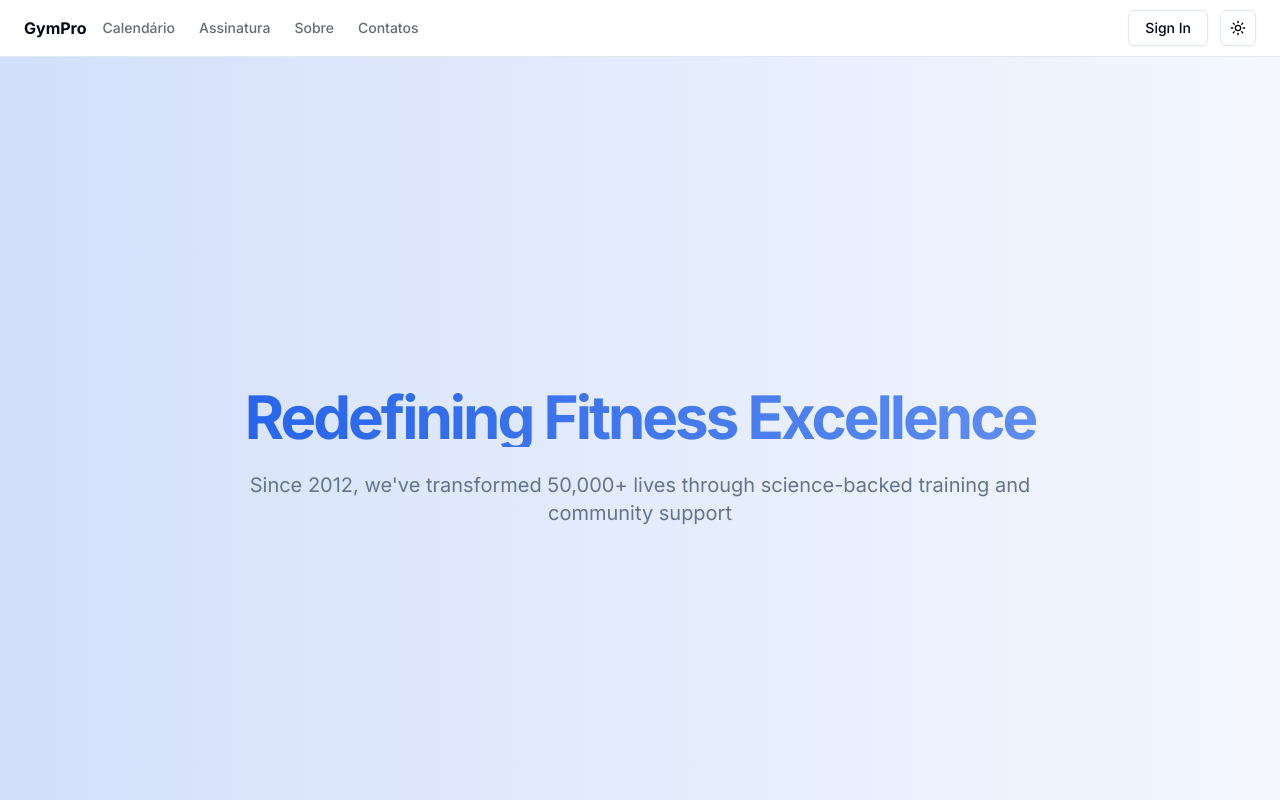
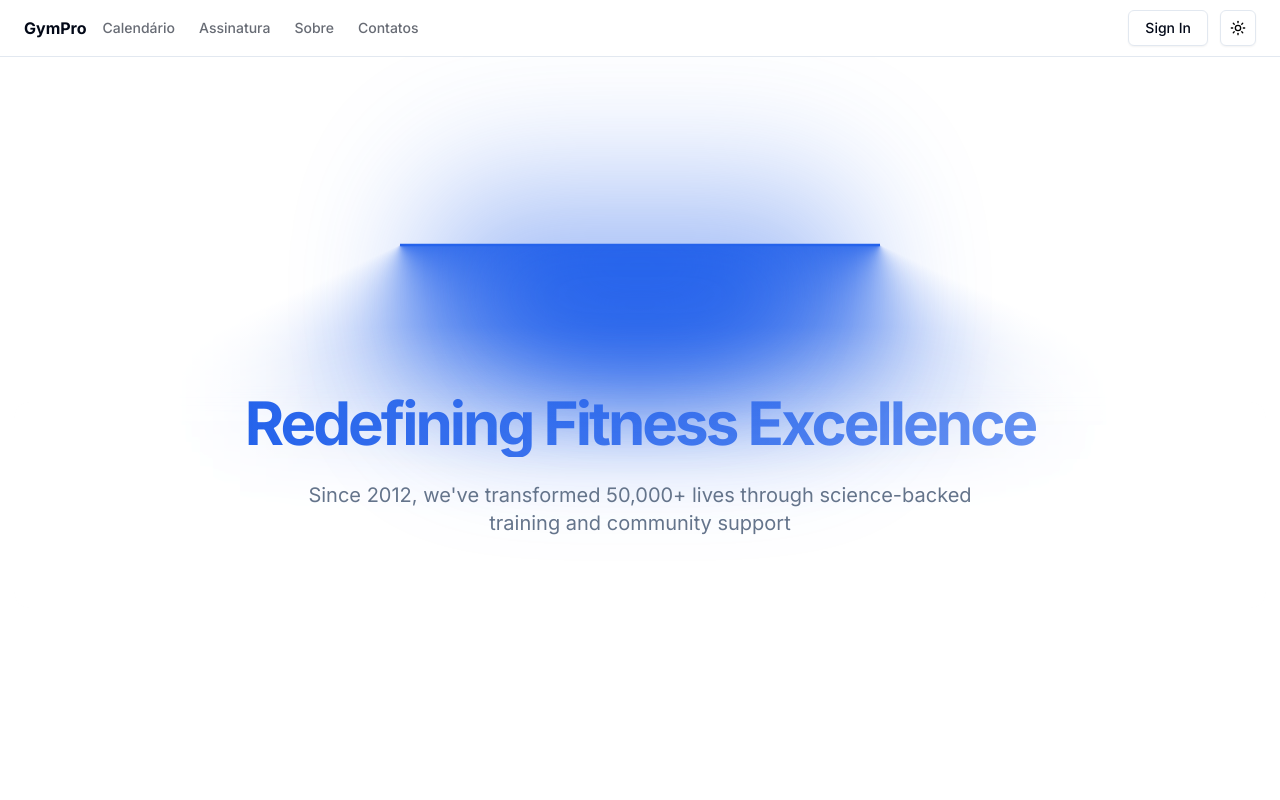
Before and after one commit to Lurkerpyke/gym-management, a Next.js app: page /about in a window 1280 px wide. Shown: the top 800 px of the page. Built offline with nearby package versions, Linux system fonts and the light colour scheme; no server answers.

Commit message:
0.5 lamp effect

```diff
--- a/package.json
+++ b/package.json
@@ -40,6 +40,7 @@
     "leaflet": "^1.9.4",
     "lucide-react": "^0.474.0",
     "luxon": "^3.4.0",
+    "motion": "^12.5.0",
     "next": "15.1.6",
     "next-auth": "^4.24.11",
     "next-themes": "^0.4.6",
@@ -51,7 +52,7 @@
     "react-hook-form": "^7.54.2",
     "react-leaflet": "^5.0.0",
     "sonner": "^2.0.1",
-    "tailwind-merge": "^3.0.1",
+    "tailwind-merge": "^3.0.2",
     "tailwindcss-animate": "^1.0.7",
     "uploadthing": "^7.5.2",
     "vaul": "^1.1.2",
--- /dev/null
+++ b/src/app/about/components/HeroAbout.tsx
@@ -0,0 +1,32 @@
+'use client'
+import { motion } from "framer-motion";
+import { LampContainer } from "@/components/ui/lamp";
+
+const HeroAbout = () => {
+    return (
+        <section className="relative w-full h-screen">
+            <LampContainer className="h-full">
+                <motion.div
+                    initial={{ opacity: 0.5, y: 100 }}
+                    whileInView={{ opacity: 1, y: 0 }}
+                    transition={{
+                        delay: 0.3,
+                        duration: 0.8,
+                        ease: "easeInOut",
+                    }}
+                    className="flex flex-col justify-between items-center w-full px-4"
+                >
+                    <div className="text-4xl md:text-5xl lg:text-6xl font-bold tracking-tighter bg-clip-text text-transparent bg-gradient-to-r from-primary to-primary/70 mb-4 md:mb-6 text-center
+               pb-1 leading-[1.2] px-2 bg-[length:100%_150%] bg-center">
+                        Redefining Fitness Excellence
+                    </div>
+                    <div className="text-base md:text-lg lg:text-xl text-muted-foreground max-w-2xl mx-auto text-center leading-snug">
+                        Since 2012, we've transformed 50,000+ lives through science-backed training and community support
+                    </div>
+                </motion.div>
+            </LampContainer>
+        </section>
+    )
+}
+
+export default HeroAbout
--- a/src/app/about/page.tsx
+++ b/src/app/about/page.tsx
@@ -2,6 +2,9 @@ import { Card, CardHeader, CardContent } from "@/components/ui/card";
 import { Button } from "@/components/ui/button";
 import { Dumbbell, Trophy, Clock, Users, HeartPulse, CalendarCheck } from "lucide-react";
 import Image from "next/image";
+import { LampContainer } from "@/components/ui/lamp";
+import { motion } from "motion/react";
+import HeroAbout from "./components/HeroAbout";
 
 export default function AboutPage() {
     const features = [
@@ -45,18 +48,8 @@ export default function AboutPage() {
 
     return (
         <div className="space-y-20 pb-20 flex flex-col items-center">
-            {/* Hero Section */}
-            <section className="relative h-[100vh] flex items-center justify-center w-full">
-                <div className="absolute inset-0 bg-gradient-to-r from-primary/20 to-primary/5 dark:from-primary/10 dark:to-primary/5" />
-                <div className="relative z-10 text-center space-y-6 px-4 max-w-4xl">
-                    <h1 className="text-4xl md:text-6xl font-bold tracking-tighter bg-clip-text text-transparent bg-gradient-to-r from-primary to-primary/70">
-                        Redefining Fitness Excellence
-                    </h1>
-                    <p className="text-xl text-muted-foreground">
-                        Since 2012, we've transformed 50,000+ lives through science-backed training and community support
-                    </p>
-                </div>
-            </section>
+            {/* Modified Hero Section with Lamp Effect */}
+            <HeroAbout />
 
             {/* Gym Story Section */}
             <section className="container grid md:grid-cols-2 gap-12 items-center px-5">
--- a/src/app/globals.css
+++ b/src/app/globals.css
@@ -31,6 +31,9 @@ html {
   :root {
     --background: 0 0% 100%;
     --foreground: 222.2 84% 4.9%;
+
+    --lamp-beam-opacity: 0.4;
+    --lamp-orb-opacity: 0.3;
 
     --lessletter:
 
@@ -85,6 +88,9 @@ html {
   .dark {
     --background: 222.2 84% 4.9%;
     --foreground: 210 40% 98%;
+
+    --lamp-beam-opacity: 0.8;
+    --lamp-orb-opacity: 0.6;
 
     --card: 222.2 84% 4.9%;
     --card-foreground: 210 40% 98%;
@@ -144,3 +150,25 @@ html {
     @apply bg-background text-foreground;
   }
 }
+
+
+/* globals.css */
+@layer components {
+  .lamp-beam {
+    box-shadow: 0 0 20px -5px hsl(var(--primary)/0.3);
+  }
+
+  .dark .lamp-beam {
+    box-shadow: 0 0 40px -10px hsl(var(--primary)/0.6);
+  }
+
+  @media (max-width: 768px) {
+    .lamp-container {
+      min-height: 60vh !important;
+    }
+
+    .lamp-content {
+      transform: translateY(-40vh) !important;
+    }
+  }
+}
--- /dev/null
+++ b/src/components/ui/lamp.tsx
@@ -0,0 +1,98 @@
+"use client";
+import React, { useEffect, useState } from "react";
+import { motion } from "framer-motion";
+import { cn } from "@/lib/utils";
+
+export const LampContainer = ({
+    children,
+    className,
+}: {
+    children: React.ReactNode;
+    className?: string;
+}) => {
+
+    const [isMobile, setIsMobile] = useState(false);
+
+    useEffect(() => {
+        const checkMobile = () => {
+            setIsMobile(window.innerWidth < 768);
+        };
+
+        checkMobile();
+        window.addEventListener("resize", checkMobile);
+        return () => window.removeEventListener("resize", checkMobile);
+    }, []);
+
+    return (
+        <div
+            className={cn(
+                "relative flex min-h-screen flex-col items-center justify-center overflow-hidden bg-background w-full rounded-md z-0",
+                className
+            )}
+        >
+            <div className="relative flex w-full flex-1 scale-y-125 items-center justify-center isolate z-0 ">
+                <motion.div
+                    initial={{ opacity: 0.5, width: isMobile ? "3rem" : "15rem" }}
+                    whileInView={{ opacity: 1, width: isMobile ? "12rem" : "30rem" }}
+                    transition={{
+                        delay: 0.3,
+                        duration: 0.8,
+                        ease: "easeInOut",
+                    }}
+                    style={{
+                        backgroundImage: `conic-gradient(var(--conic-position), var(--tw-gradient-stops))`,
+                    }}
+                    className="absolute inset-auto right-1/2 h-56 overflow-visible w-[30rem] bg-gradient-conic from-primary via-transparent to-transparent text-foreground [--conic-position:from_70deg_at_center_top]"
+                >
+                    <div className="absolute w-[100%] left-0 bg-background h-40 bottom-0 z-20 [mask-image:linear-gradient(to_top,hsl(var(--background)),transparent)]" />
+                    <div className="absolute w-40 h-[100%] left-0 bg-background bottom-0 z-20 [mask-image:linear-gradient(to_right,hsl(var(--background)),transparent)]" />
+                </motion.div>
+                <motion.div
+                    initial={{ opacity: 0.5, width: isMobile ? "3rem" : "15rem" }}
+                    whileInView={{ opacity: 1, width: isMobile ? "12rem" : "30rem" }}
+                    transition={{
+                        delay: 0.3,
+                        duration: 0.8,
+                        ease: "easeInOut",
+                    }}
+                    style={{
+                        backgroundImage: `conic-gradient(var(--conic-position), var(--tw-gradient-stops))`,
+                    }}
+                    className="absolute inset-auto left-1/2 h-56 w-[30rem] bg-gradient-conic from-transparent via-transparent to-primary text-foreground [--conic-position:from_290deg_at_center_top]"
+                >
+                    <div className="absolute w-40 h-[100%] right-0 bg-background bottom-0 z-20 [mask-image:linear-gradient(to_left,hsl(var(--background)),transparent)]" />
+                    <div className="absolute w-[100%] right-0 bg-background h-40 bottom-0 z-20 [mask-image:linear-gradient(to_top,hsl(var(--background)),transparent)]" />
+                </motion.div>
+                <div className="absolute top-1/2 h-48 w-full translate-y-12 scale-x-150 bg-background blur-2xl"></div>
+                <div className="absolute top-1/2 z-50 h-48 w-full bg-transparent opacity-10 backdrop-blur-md"></div>
+                <div className="absolute inset-auto z-50 h-36 w-[28rem] -translate-y-1/2 rounded-full bg-primary opacity-50 blur-3xl"></div>
+                <motion.div
+                    initial={{ width: isMobile ? "1rem" : "8rem" }}
+                    whileInView={{ width: isMobile ? "7rem" : "16rem" }}
+                    transition={{
+                        delay: 0.3,
+                        duration: 0.8,
+                        ease: "easeInOut",
+                    }}
+                    className="absolute inset-auto z-30 h-36 w-64 -translate-y-[6rem] rounded-full bg-primary/80 blur-2xl"
+                ></motion.div>
+                <motion.div
+                    initial={{ width: isMobile ? "3rem" : "15rem" }}
+                    whileInView={{ width: isMobile ? "12rem" : "30rem" }}
+                    transition={{
+                        delay: 0.3,
+                        duration: 0.8,
+                        ease: "easeInOut",
+                    }}
+                    className="absolute inset-auto z-50 h-0.5 w-[30rem] -translate-y-[7rem] bg-primary "
+                ></motion.div>
+
+                <div className="absolute z-40 h-44 w-full -translate-y-[12.5rem] bg-background "></div>
+            </div>
+
+            <div className="relative z-50 flex -translate-y-40 md:-translate-y-80 flex-col items-center px-5">
+                {children}
+            </div>
+        </div>
+    );
+};
```
Also changed, not shown: 1 other file (tests, documents, lock files or other folders).
